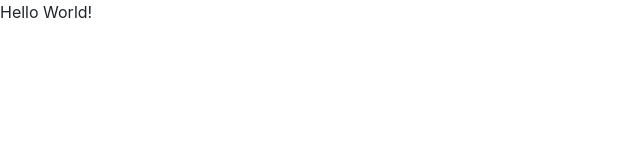
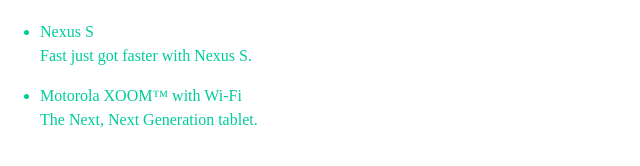
Before and after one commit to gaga-change/my-angular, a website: page app/index.html in a window 1280 px wide. Shown: the whole page, without its empty margins (0-640 px from the left). Drawn offline with nearby package versions, Linux system fonts and the light colour scheme.

Commit message:
01静态模板

```diff
--- /dev/null
+++ b/app/app.css
@@ -0,0 +1,5 @@
+body{
+    margin-top: 20px;
+    font-family: STKaiti;
+    color: #00cc99;
+}
--- a/app/index.html
+++ b/app/index.html
@@ -4,9 +4,23 @@
     <meta charset="UTF-8">
     <title>My HTML File</title>
     <link rel="stylesheet" href="bower_components/bootstrap/dist/css/bootstrap.min.css">
+    <link rel="stylesheet" href="app.css">
     <script src="bower_components/angular/angular.js"></script>
 </head>
 <body>
-    <p>Hello {{'World' + '!'}}</p>
+    <ul>
+        <li>
+            <span>Nexus S</span>
+            <p>
+                Fast just got faster with Nexus S.
+            </p>
+        </li>
+        <li>
+            <span>Motorola XOOM™ with Wi-Fi</span>
+            <p>
+                The Next, Next Generation tablet.
+            </p>
+        </li>
+    </ul>
 </body>
 </html>
```
